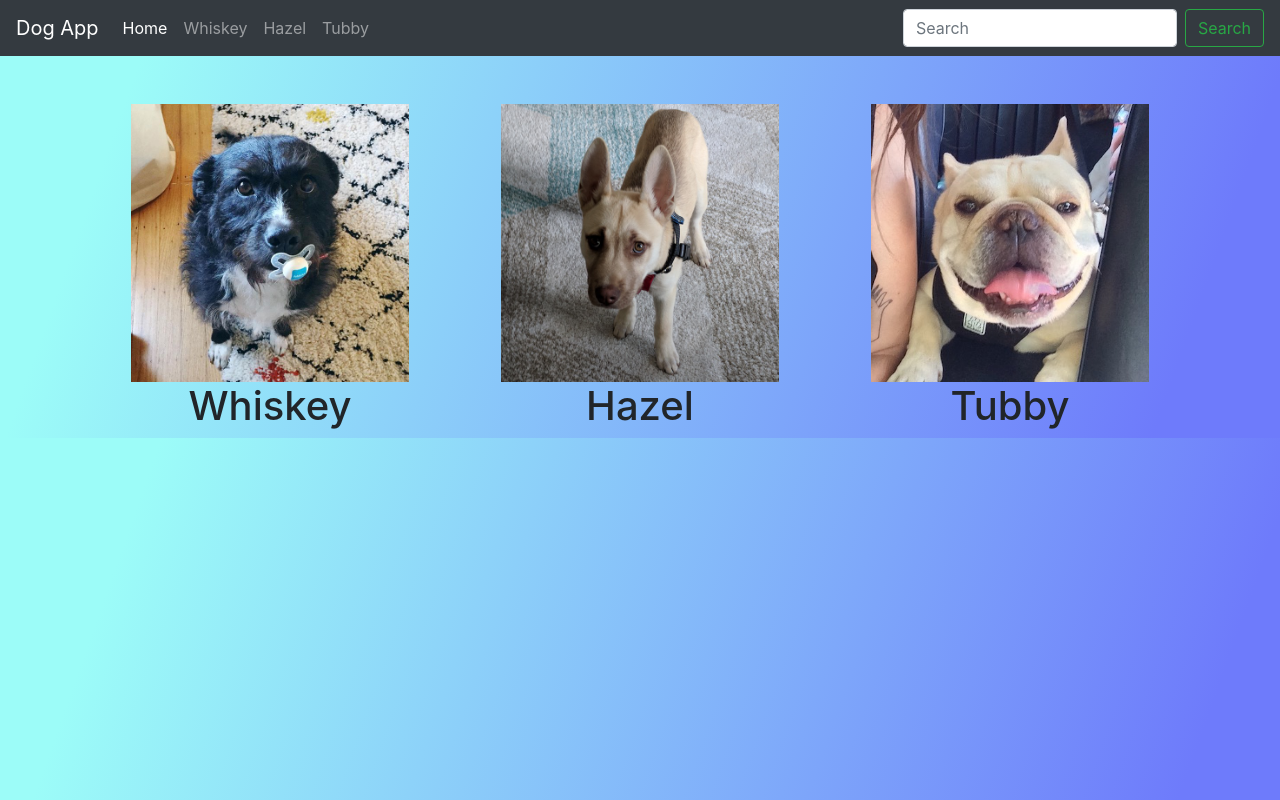
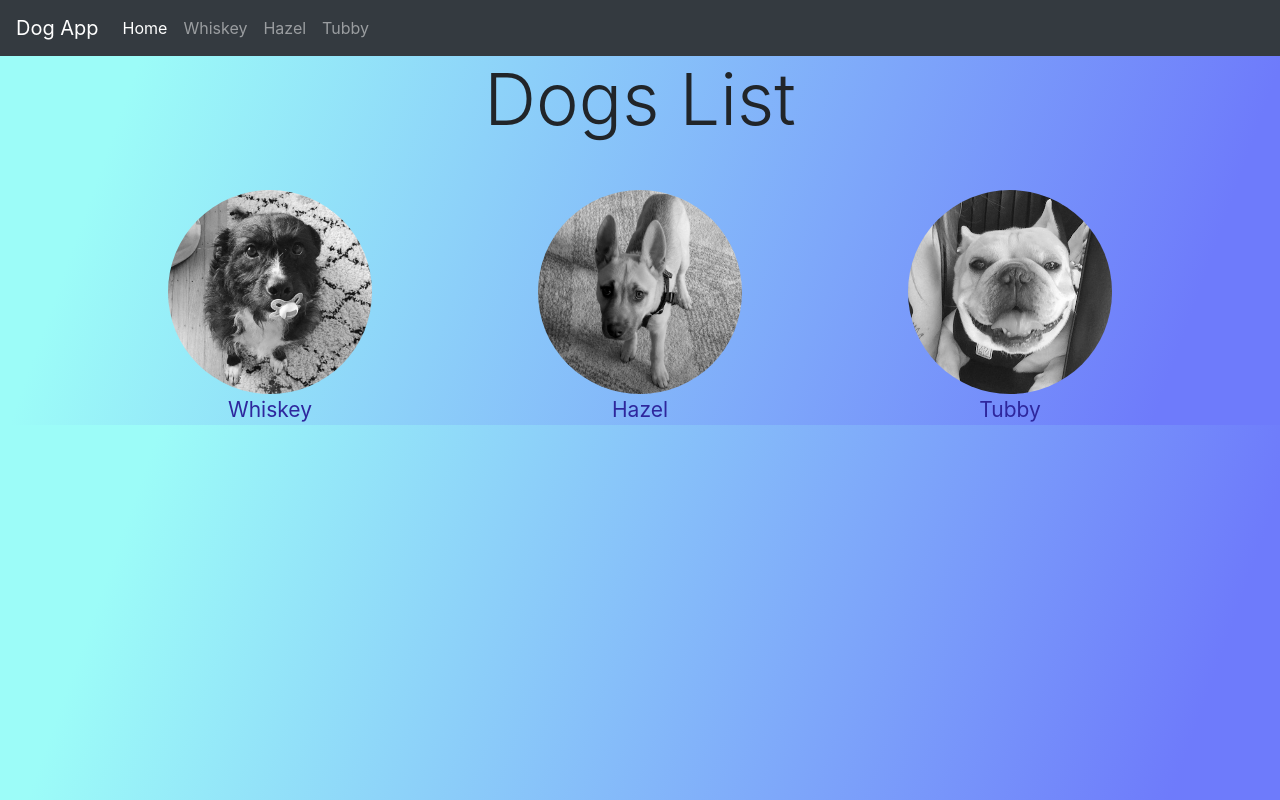
Before and after one commit to nirmalkar/dog-finder, a React (Create React App) app: page /dogs in a window 1280 px wide. Built offline with nearby package versions, Linux system fonts and the light colour scheme.

Commit message:
style added on dog images and links, made dog link name dynamic

```diff
--- a/public/index.html
+++ b/public/index.html
@@ -1,43 +1,21 @@
 <!DOCTYPE html>
 <html lang="en">
+
 <head>
   <meta charset="utf-8" />
   <link rel="icon" href="%PUBLIC_URL%/favicon.ico" />
   <meta name="viewport" content="width=device-width, initial-scale=1" />
   <meta name="theme-color" content="#000000" />
-    <meta
-      name="description"
-      content="Web site created using create-react-app"
-    />
+  <meta name="description" content="Web site created using create-react-app" />
   <link rel="apple-touch-icon" href="%PUBLIC_URL%/logo192.png" />
-    <!--
-      manifest.json provides metadata used when your web app is installed on a
-      user's mobile device or desktop. See https://developers.google.com/web/fundamentals/web-app-manifest/
-    -->
   <link rel="manifest" href="%PUBLIC_URL%/manifest.json" />
-    <!--
-      Notice the use of %PUBLIC_URL% in the tags above.
-      It will be replaced with the URL of the `public` folder during the build.
-      Only files inside the `public` folder can be referenced from the HTML.
-
-      Unlike "/favicon.ico" or "favicon.ico", "%PUBLIC_URL%/favicon.ico" will
-      work correctly both with client-side routing and a non-root public URL.
-      Learn how to configure a non-root public URL by running `npm run build`.
-    -->
+  <link href="https://fonts.googleapis.com/css?family=Righteous&display=swap" rel="stylesheet">
   <title>React App</title>
 </head>
+
 <body>
   <noscript>You need to enable JavaScript to run this app.</noscript>
   <div id="root"></div>
-    <!--
-      This HTML file is a template.
-      If you open it directly in the browser, you will see an empty page.
+</body>
 
-      You can add webfonts, meta tags, or analytics to this file.
-      The build step will place the bundled scripts into the <body> tag.
-
-      To begin the development, run `npm start` or `yarn start`.
-      To create a production bundle, use `npm run build` or `yarn build`.
-    -->
-  </body>
 </html>
--- a/src/Components/Navbar.js
+++ b/src/Components/Navbar.js
@@ -28,10 +28,6 @@ export class Navbar extends Component {
               </li>
               {dogLinks}
             </ul>
-            <form className="form-inline my-2 my-lg-0">
-              <input className="form-control mr-sm-2" type="search" placeholder="Search" aria-label="Search" />
-              <button className="btn btn-outline-success my-2 my-sm-0" type="submit">Search</button>
-            </form>
           </div>
         </nav>
       </div >
--- a/src/index.css
+++ b/src/index.css
@@ -1,8 +1,8 @@
 body {
   margin: 0;
-  font-family: -apple-system, BlinkMacSystemFont, 'Segoe UI', 'Roboto', 'Oxygen',
+  /* font-family: -apple-system, BlinkMacSystemFont, 'Segoe UI', 'Roboto', 'Oxygen',
     'Ubuntu', 'Cantarell', 'Fira Sans', 'Droid Sans', 'Helvetica Neue',
-    sans-serif;
+    sans-serif; */
   -webkit-font-smoothing: antialiased;
   -moz-osx-font-smoothing: grayscale;
   background-image: linear-gradient( 109.6deg,  rgba(156,252,248,1) 11.2%, rgba(110,123,251,1) 91.1% );
--- a/src/pages/DogList.js
+++ b/src/pages/DogList.js
@@ -1,25 +1,27 @@
 import React, { Component } from 'react'
 import './DogsList.css'
+import { Link } from 'react-router-dom'
 export class DogList extends Component {
 
   render() {
     return (
       <div>
+        <div className='display-3'>Dogs List</div>
         <div className="dog-list mt-5">
           <div className="container">
             <div className="row no-gutters">
               {this.props.dogs.map(d => (
                 <div className="dog col-lg-4 text-center">
                   <div key={d.name}>
-                    <img src={d.src} alt={d.name} />
-                    <h1>{d.name}</h1>
+                    <img src={d.src} alt={d.name} /><br />
+                    <Link className='dog-details-link' exact to={`/dogs/${d.name}`}>{d.name}</Link>
                   </div>
                 </div>
               ))}
             </div>
           </div>
         </div>
-      </div>
+      </div >
     )
   }
 }
--- a/src/pages/DogsList.css
+++ b/src/pages/DogsList.css
@@ -1,7 +1,17 @@
-*{
-  /* height: 100vh; */
+.dog img{
+  width: 55%;
+  border-radius: 50%;
+  filter: grayscale();
+
+}
+.dog:hover img{
+  filter: none;
 }
 
-.dog img{
-  width: 75%;
+.dog-details-link{
+font-size: 21px;
+color:#2e279d;
 }
+.dog-details-link:hover{
+  text-decoration: none;
+  }
```
Lines whose indentation alone changed are shown as unchanged.
